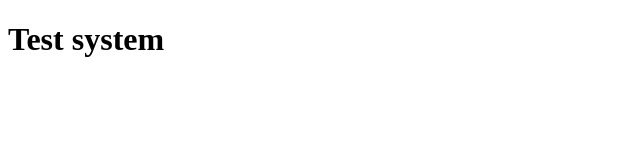
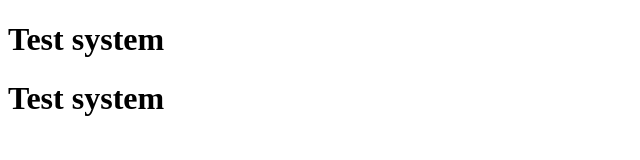
Before and after one commit to Sasikanesm/CDS-Central, a plain HTML site: page index.html in a window 1280 px wide. Shown: the whole page, without its empty margins (0-640 px from the left). Drawn offline with Linux system fonts and the light colour scheme.

Commit message:
edit index

```diff
--- a/index.html
+++ b/index.html
@@ -8,5 +8,6 @@
 </head>
 <body>
     <h1>Test system </h1>
+    <h1>Test system </h1>
 </body>
 </html>
```
